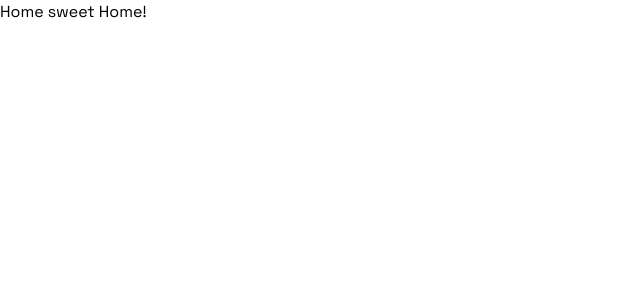
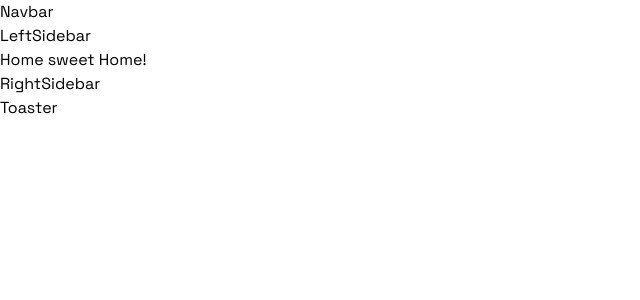
Before and after one commit to s-sajib/dev-overflow, a Next.js app: page / in a window 1280 px wide. Shown: the top 300 px of the page, without its empty margins (0-640 px from the left). Built offline with nearby package versions, Linux system fonts and the light colour scheme.

Commit message:
feat: create layout

```diff
--- /dev/null
+++ b/app/(root)/layout.tsx
@@ -0,0 +1,18 @@
+import React from "react";
+const layout = ({ children }: { children: React.ReactNode }) => {
+  return (
+    <main className="background-light850_dark100 relative">
+      <div>Navbar</div>
+      <div className="flex">
+        LeftSidebar
+        <section className="flex min-h-screen flex-1 flex-col px-6 pb-6 pt-36 max-md:pb-14 sm:px-14">
+          <div className="mx-auto w-full max-w-5xl">{children}</div>
+        </section>
+        RightSidebar
+      </div>
+      Toaster
+    </main>
+  );
+};
+
+export default layout;
```
